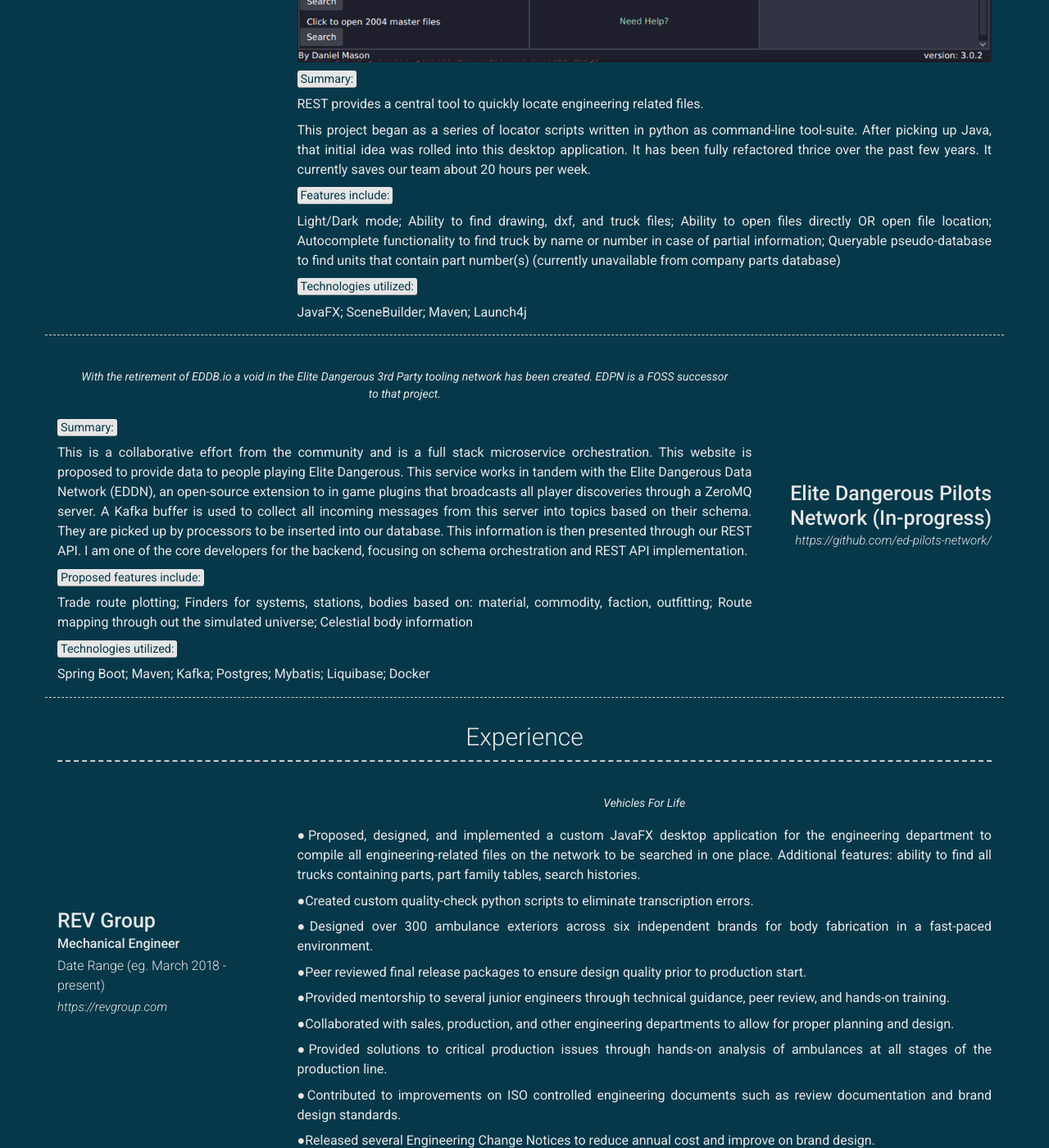
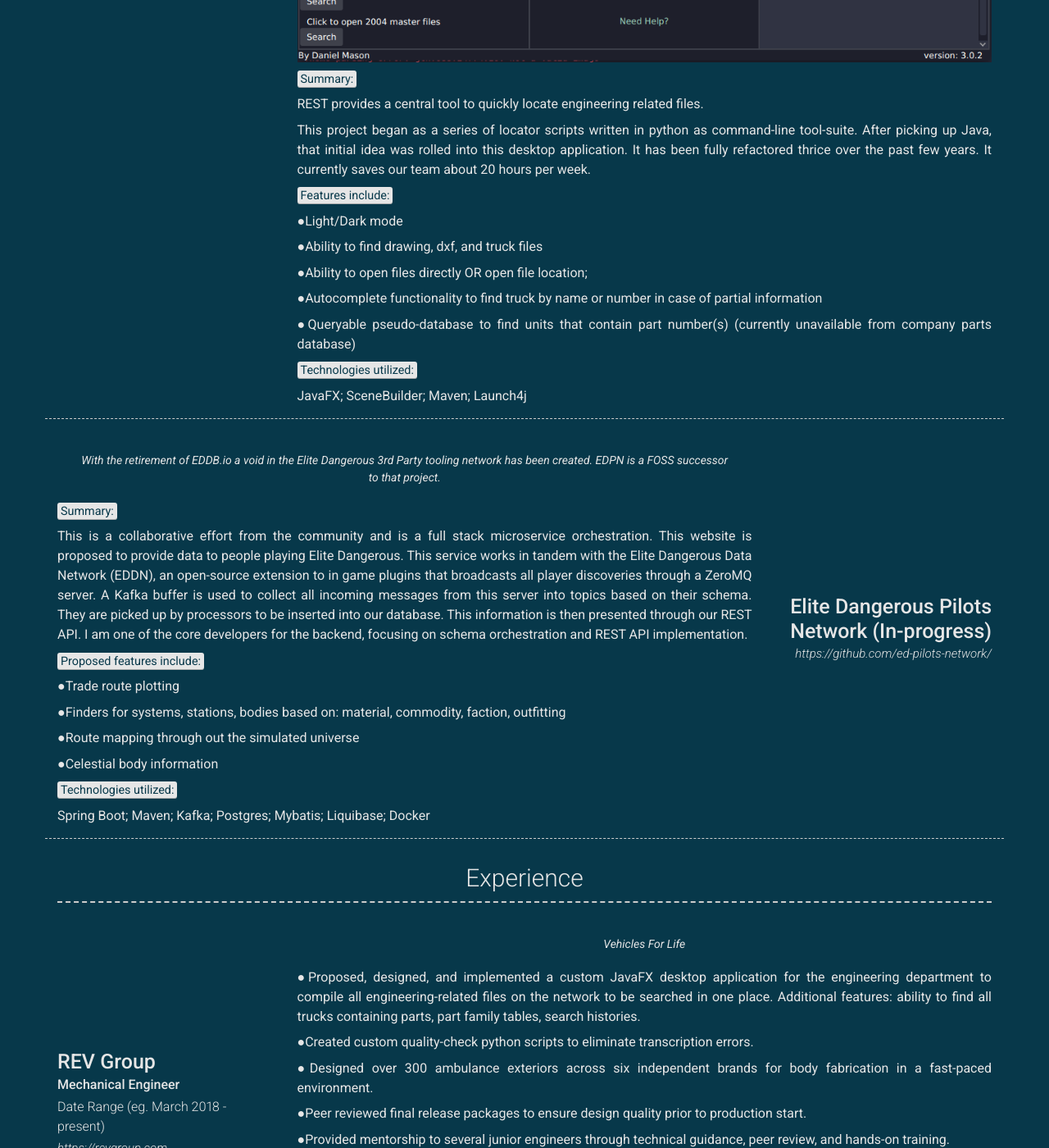
Before and after one commit to Daniel-J-Mason/Daniel-J-Mason.github.io, a Jekyll site: the page built from index.md, in a window 1280 px wide and 1400 px high, scrolled down 1215 px. Shown: the whole window at 82% size. Built offline with Jekyll 4.4.1, drawn with Linux system fonts in a browser that asks for light colours; nearby versions of some CDN libraries.

Commit message:
features to bullet points again

```diff
--- a/_config.yml
+++ b/_config.yml
@@ -104,9 +104,15 @@ content:
 
           <mark>Features include:</mark>
 
-          Light/Dark mode; Ability to find drawing, dxf, and truck files; Ability to open files directly OR open file location;
-          Autocomplete functionality to find truck by name or number in case of partial information;
-          Queryable pseudo-database to find units that contain part number(s) (currently unavailable from company parts database)
+          ●Light/Dark mode
+
+          ●Ability to find drawing, dxf, and truck files
+
+          ●Ability to open files directly OR open file location;
+
+          ●Autocomplete functionality to find truck by name or number in case of partial information
+
+          ●Queryable pseudo-database to find units that contain part number(s) (currently unavailable from company parts database)
 
           <mark>Technologies utilized:</mark>
 
@@ -143,8 +149,13 @@ content:
 
           <mark>Proposed features include:</mark>
 
-          Trade route plotting; Finders for systems, stations, bodies based on: material, commodity, faction, outfitting;
-          Route mapping through out the simulated universe; Celestial body information
+          ●Trade route plotting
+
+          ●Finders for systems, stations, bodies based on: material, commodity, faction, outfitting
+
+          ●Route mapping through out the simulated universe
+
+          ●Celestial body information
 
           <mark>Technologies utilized:</mark>
 
```
